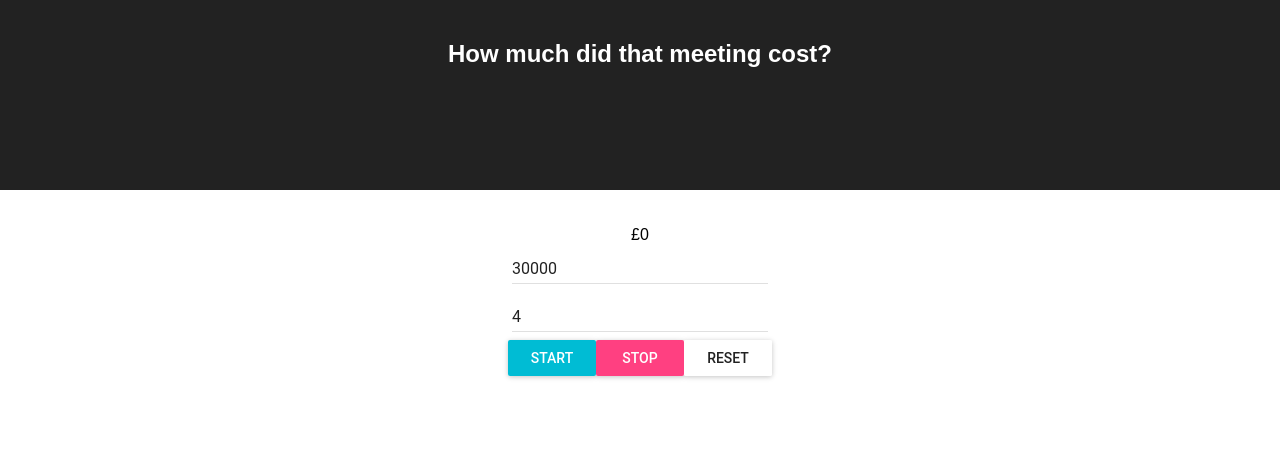
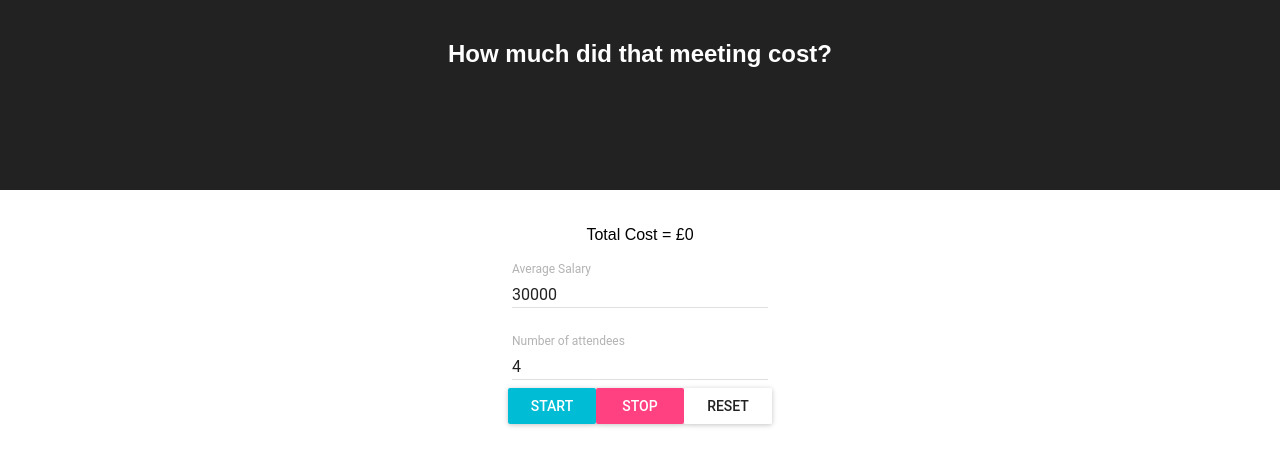
Before and after one commit to clarkie/meeting-cost-calculator, a React (Create React App) app: page / in a window 1280 px wide. Shown: the top 466 px of the page. Built offline with nearby package versions, Linux system fonts and the light colour scheme; the HTML template or start-up script is replaced by a standard one.

Commit message:
fix: labelling parameters

```diff
--- a/src/App.js
+++ b/src/App.js
@@ -64,7 +64,7 @@ class App extends Component {
           </div>
           {startTime ? moment(startTime).format('HH:mm:ss') : null}<br />
           {endTime ? moment(endTime).format('HH:mm:ss') : null}<br />
-          £{calculateCost(this.state)}<br />
+          Total Cost = £{calculateCost(this.state)}<br />
           <Form {...this.state}
             handleStart={this.handleStart.bind(this)}
             handleStop={this.handleStop.bind(this)}
@@ -81,8 +81,8 @@ export default App;
 
 const Form = ({avgSalary, attendeeCount, handleStart, handleStop, handleReset, handleChange}) => (
   <div>
-    <TextField hintText="Average Salary" defaultValue={avgSalary} onChange={handleChange.bind(this,'avgSalary')} /><br />
-    <TextField hintText="Number of attendees" defaultValue={attendeeCount} onChange={handleChange.bind(this,'attendeeCount')} /><br />
+    <TextField floatingLabelText="Average Salary" defaultValue={avgSalary} onChange={handleChange.bind(this,'avgSalary')} /><br />
+    <TextField floatingLabelText="Number of attendees" defaultValue={attendeeCount} onChange={handleChange.bind(this,'attendeeCount')} /><br />
     <RaisedButton label="Start" primary={true} onClick={handleStart}/>
     <RaisedButton label="Stop" secondary={true} onClick={handleStop}/>
     <RaisedButton label="Reset" onClick={handleReset}/>
```
